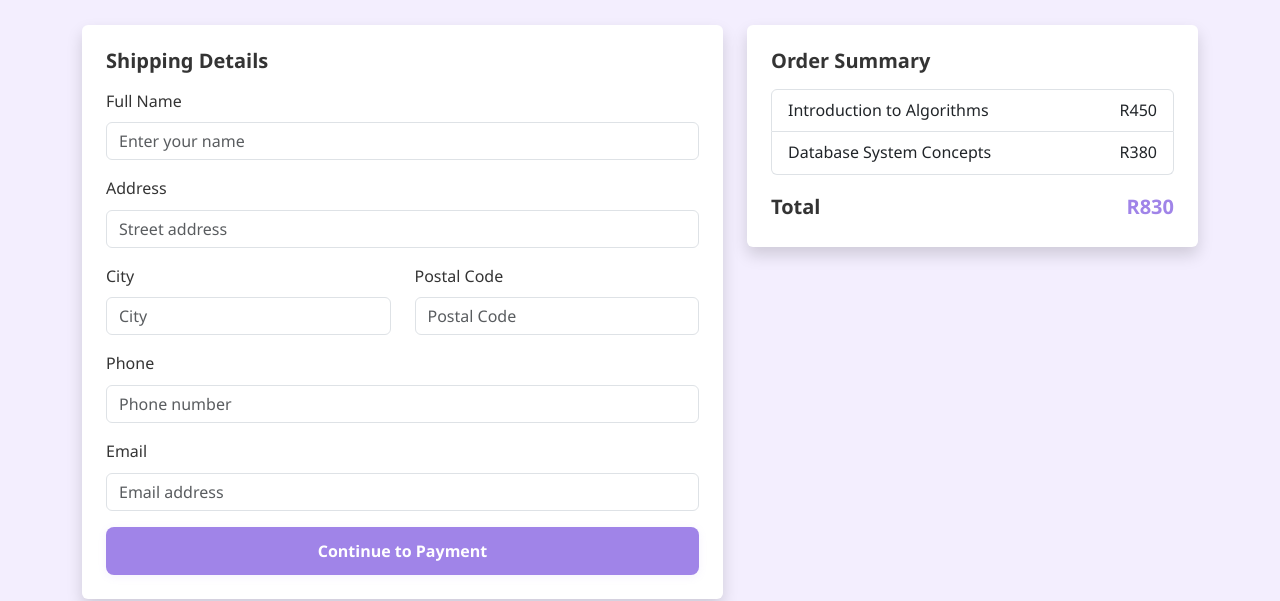
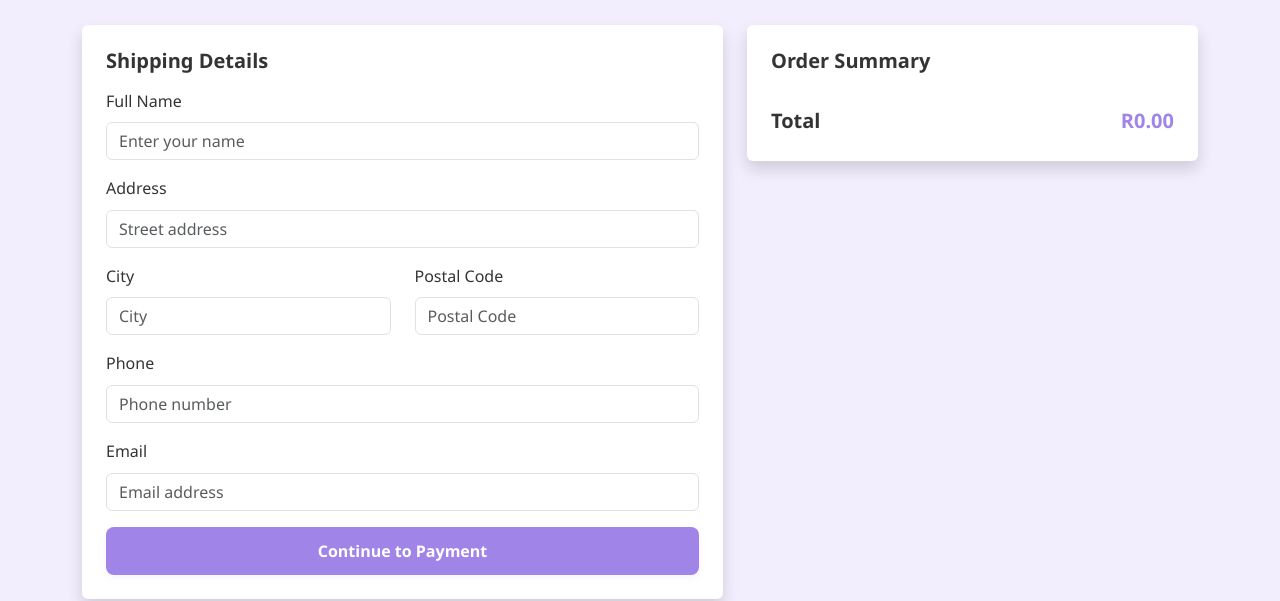
Before and after one commit to Pelisa98/booklify-frontend, a website with bundled scripts: page frontend/pages/checkout.html in a window 1280 px wide. Shown: the part 203-804 px from the top of the page. Built offline with nearby package versions, Linux system fonts and the light colour scheme.

Commit message:
Checkout Update

```diff
--- a/frontend/pages/checkout.html
+++ b/frontend/pages/checkout.html
@@ -79,17 +79,10 @@
                 <div class="col-lg-5 mb-4">
                     <div class="bg-white rounded shadow p-4">
                         <h5 class="fw-bold mb-3">Order Summary</h5>
-                        <ul class="list-group mb-3">
-                            <li class="list-group-item d-flex justify-content-between align-items-center">
-                                Introduction to Algorithms <span>R450</span>
-                            </li>
-                            <li class="list-group-item d-flex justify-content-between align-items-center">
-                                Database System Concepts <span>R380</span>
-                            </li>
-                        </ul>
+                        <ul class="list-group mb-3 order-summary-list"></ul>
                         <div class="d-flex justify-content-between align-items-center fw-bold fs-5">
                             <span>Total</span>
-                            <span class="text-purple">R830</span>
+                            <span class="text-purple order-summary-total">R0.00</span>
                         </div>
                     </div>
                 </div>
@@ -156,6 +149,7 @@
     </footer>
     <script src="https://cdn.jsdelivr.net/npm/bootstrap@5.3.0/dist/js/bootstrap.bundle.min.js"></script>
     <script src="../js/script.js"></script>
+    <script type="module" src="../js/checkout.js"></script>
     <link rel="stylesheet" href="https://cdn.jsdelivr.net/npm/bootstrap-icons@1.10.5/font/bootstrap-icons.css">
 </body>
 </html>
```
